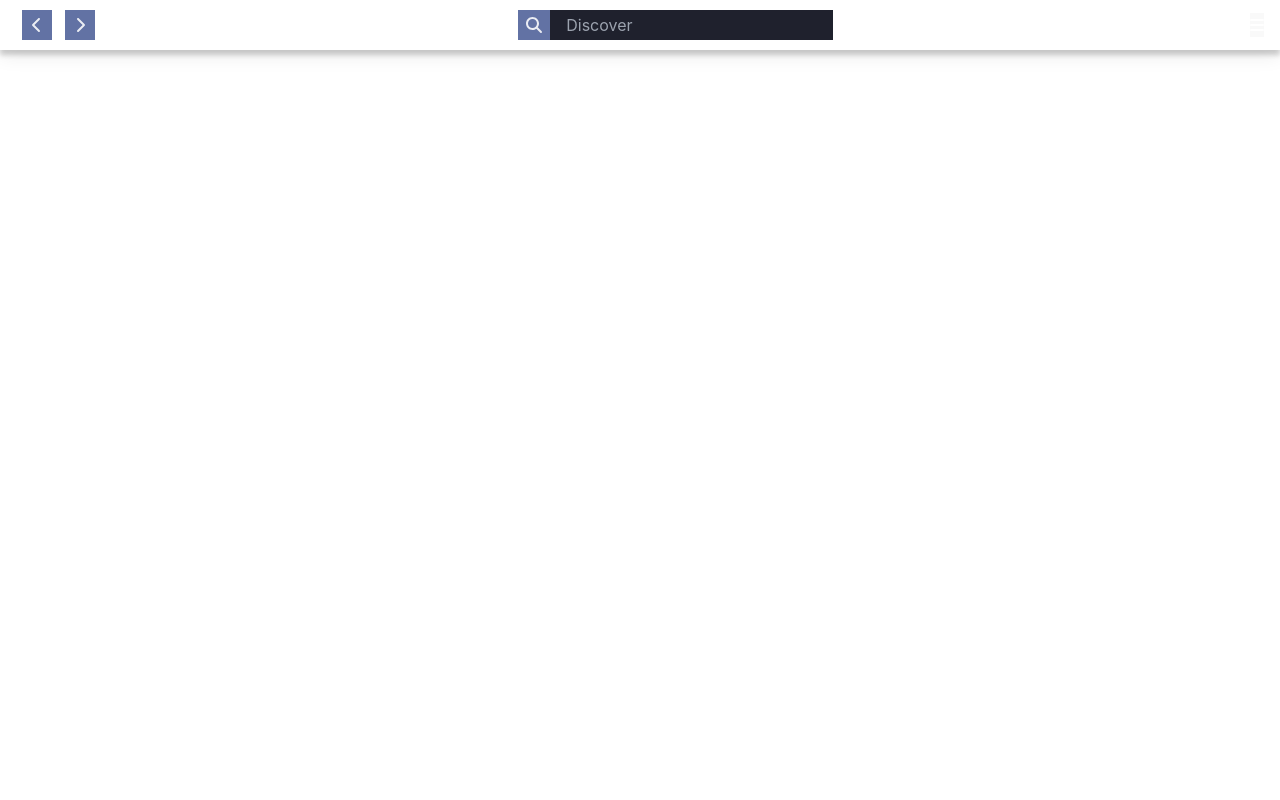
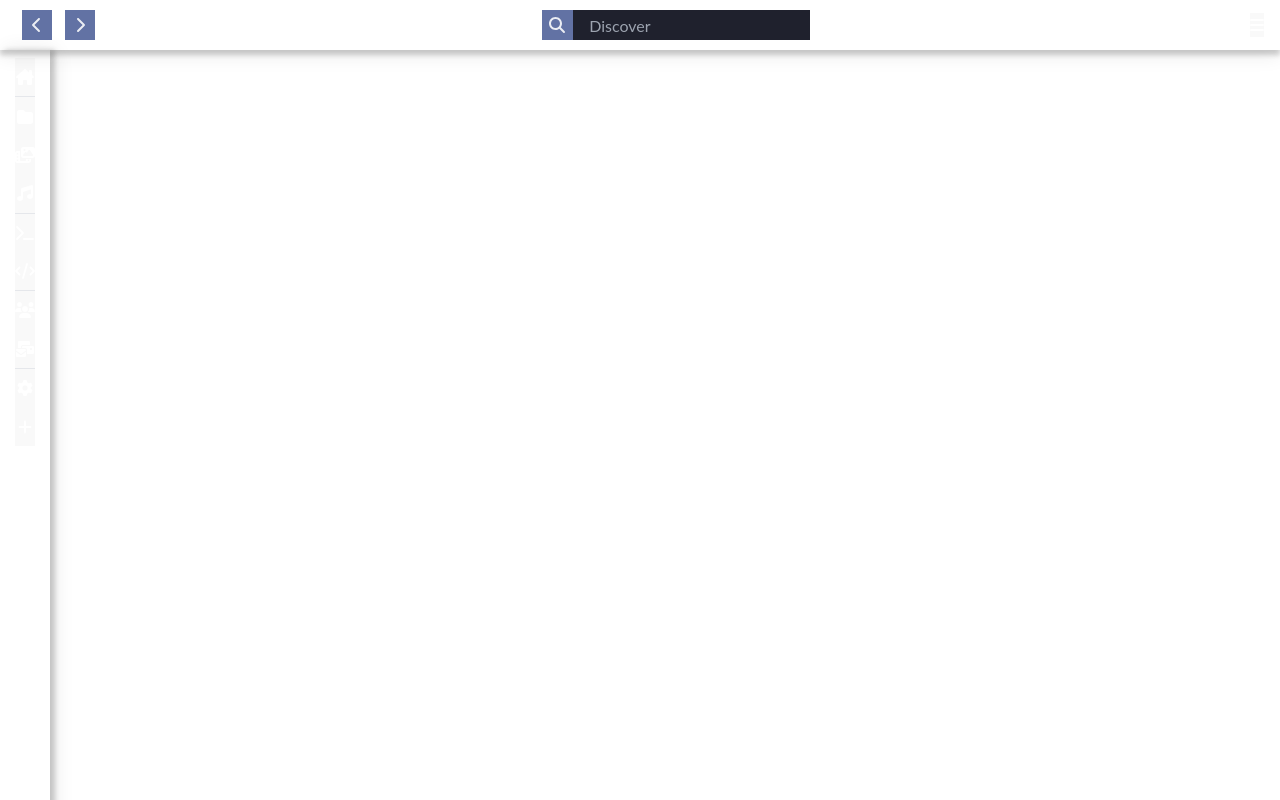
Before and after one commit to noxfall/flatron, a React (Vite) app: page / in a window 1280 px wide. Built offline with nearby package versions, Linux system fonts and the light colour scheme.

Commit message:
Add left sidebar

```diff
--- a/src/App.jsx
+++ b/src/App.jsx
@@ -1,9 +1,11 @@
 import TopBar from "./components/common/TopBar";
+import LeftBar from "./components/common/LeftBar";
 
 const App = () => {
   return (
     <main className="app">
       <TopBar />
+      <LeftBar />
     </main>
   );
 };
--- /dev/null
+++ b/src/components/common/LeftBar.jsx
@@ -0,0 +1,51 @@
+import { FontAwesomeIcon } from "@fortawesome/react-fontawesome";
+import { faCode, faFile, faFolder, faGear, faHomeLg, faMailBulk, faMusic, faPhotoFilm, faPlus, faTerminal, faUsers } from "@fortawesome/free-solid-svg-icons";
+
+const LeftBar = () => {
+  return (
+    <aside
+      id="leftBar"
+      className="flex flex-col justify-start items-center absolute left-0 top-[50px] w-[50px] h-full"
+    >
+      <div className="flex flex-col py-2 h-full">
+        <button>
+          <FontAwesomeIcon icon={faHomeLg} />
+        </button>
+        <hr />
+        <button>
+          <FontAwesomeIcon icon={faFolder} />
+        </button>
+        <button>
+          <FontAwesomeIcon icon={faPhotoFilm} />
+        </button>
+        <button>
+          <FontAwesomeIcon icon={faMusic} />
+        </button>
+        <hr />
+        <button>
+          <FontAwesomeIcon icon={faTerminal} />
+        </button>
+        <button>
+          <FontAwesomeIcon icon={faCode} />
+        </button>
+        <hr />
+        <button>
+          <FontAwesomeIcon icon={faUsers} />
+        </button>
+        <button>
+          <FontAwesomeIcon icon={faMailBulk} />
+        </button>
+        <hr />
+        <button>
+          <FontAwesomeIcon icon={faGear} />
+        </button>
+        <button>
+          <FontAwesomeIcon icon={faPlus} />
+        </button>
+
+      </div>
+    </aside>
+  );
+};
+
+export default LeftBar;
--- a/src/index.css
+++ b/src/index.css
@@ -3,7 +3,7 @@
 @tailwind utilities;
 
 :root {
-  font-family: Inter, system-ui, Avenir, Helvetica, Arial, sans-serif;
+  font-family: Lato, "Helvetica Neue", Arial, Helvetica, sans-serif;
   line-height: 1.5;
   font-weight: 400;
 
@@ -23,6 +23,7 @@
 
   display: flex;
   flex-flow: column;
+  overflow: hidden;
 
   width: 100%;
   height: 100%;
@@ -31,8 +32,19 @@
 }
 
 nav {
+  z-index: 9;
   box-shadow: 0px 5px 5px 0px rgba(0, 0, 0, 0.18),
     0px 5px 20px 0px rgba(0, 0, 0, 0.09);
+}
+
+#leftBar {
+  z-index: 0;
+  box-shadow: 5px 0px 5px 0px rgba(0, 0, 0, 0.18),
+    5px 0px 20px 0px rgba(0, 0, 0, 0.09);
+}
+
+#leftBar > div > button {
+  padding: .45em 0;
 }
 
 .navBtn {
```
